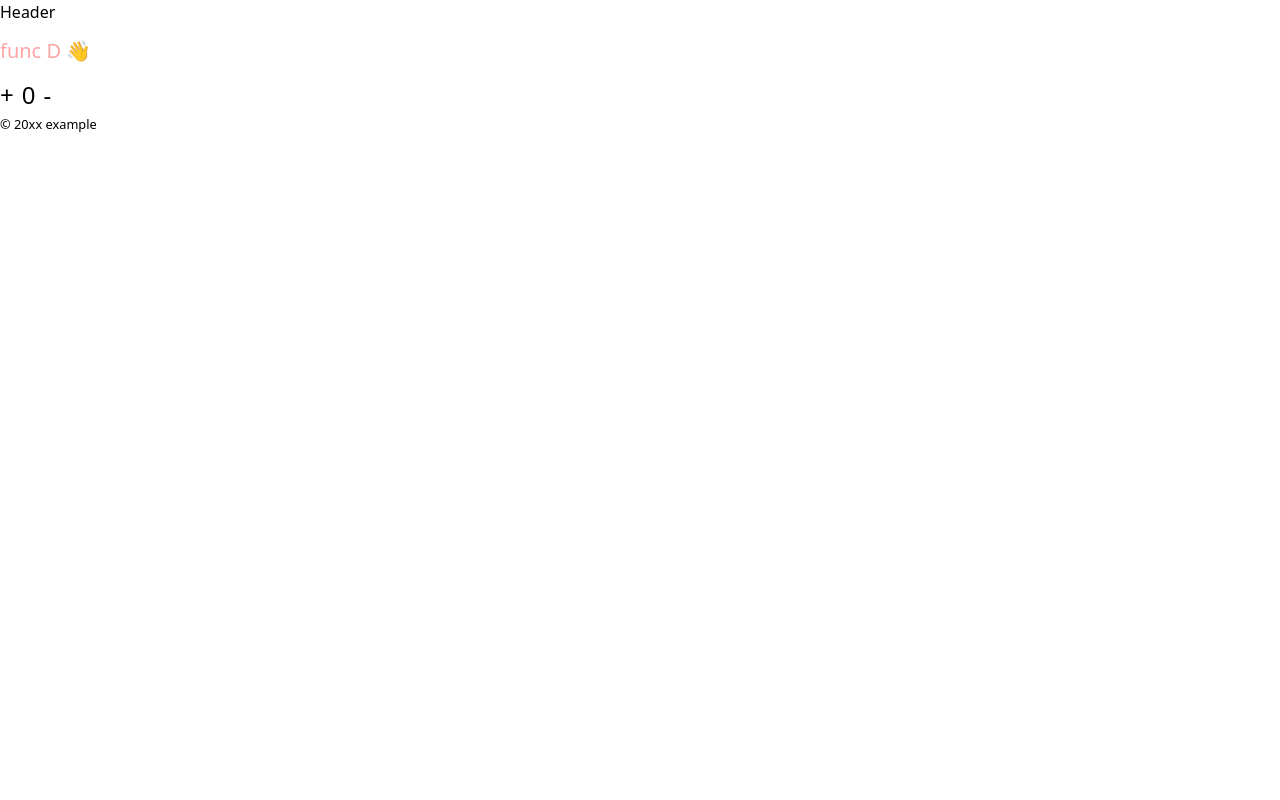
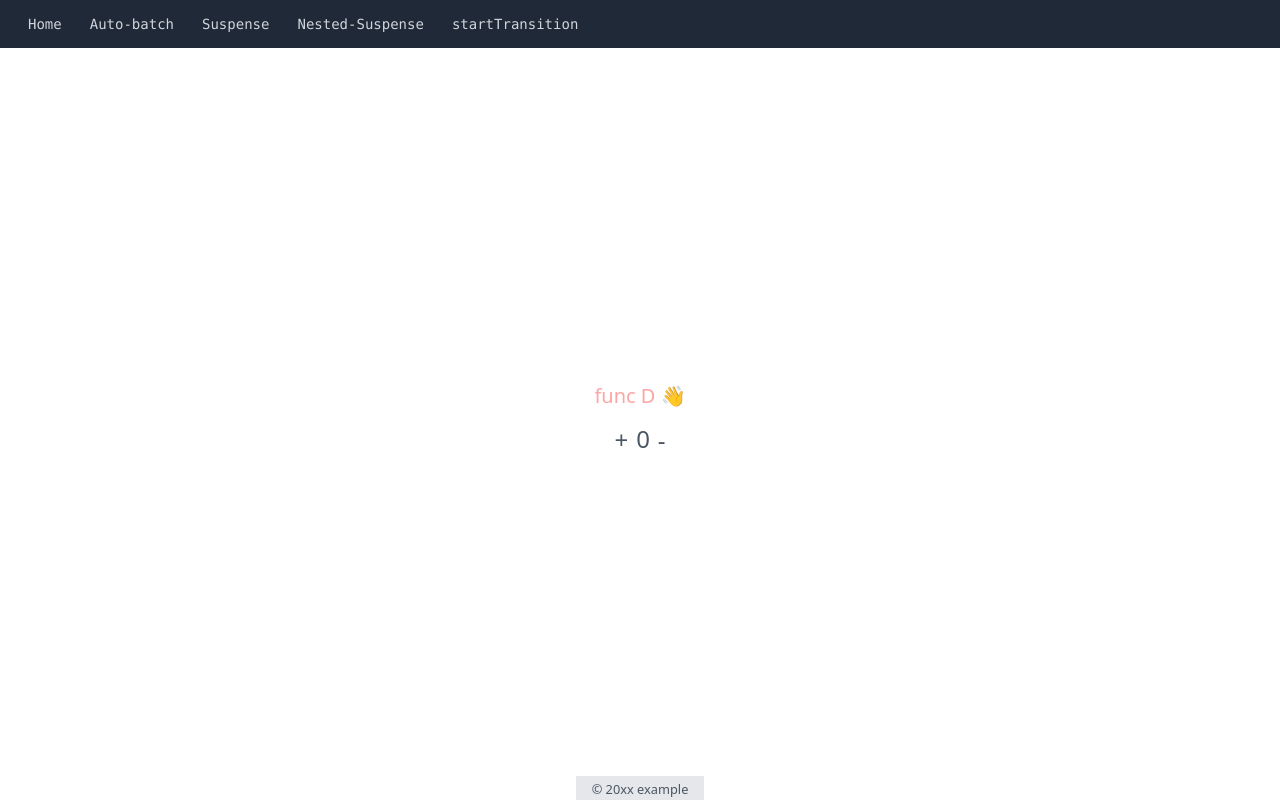
Before and after one commit to kenta0202/initial-next-app, a Next.js app: page / in a window 1280 px wide. Built offline with nearby package versions, Linux system fonts and the light colour scheme; no server answers.

Commit message:
react18 Lesson

```diff
--- a/package.json
+++ b/package.json
@@ -25,6 +25,7 @@
     "react": "^18.1.0",
     "react-dom": "^18.1.0",
     "react-error-boundary": "^3.1.4",
+    "react-query": "^4.0.0-beta.3",
     "react-redux": "^8.0.1",
     "redux-devtools-extension": "^2.13.9"
   },
--- a/src/components/general/layout/Layout.tsx
+++ b/src/components/general/layout/Layout.tsx
@@ -1,6 +1,6 @@
 import Footer from "components/general/Footer";
-import Header from "components/general/Header";
 import { LayoutErrorBoundary } from "components/general/layout/LayoutErrorBoundary";
+import NavBar from "components/practice/NavBar";
 import { FC, ReactNode } from "react";
 
 type Props = {
@@ -10,9 +10,13 @@ type Props = {
 const Layout: FC<Props> = ({ children }) => {
   return (
     <LayoutErrorBoundary>
-      <Header />
-      <main>{children}</main>
-      <Footer />
+      <div className="flex flex-col justify-center items-center min-h-screen text-gray-600">
+        <NavBar />
+        <main className="flex flex-col flex-1 justify-center items-center w-screen">
+          {children}
+        </main>
+        <Footer />
+      </div>
     </LayoutErrorBoundary>
   );
 };
--- /dev/null
+++ b/src/components/practice/AutoBatch.tsx
@@ -0,0 +1,5 @@
+const AutoBatch = () => {
+  return <div>AutoBatch</div>;
+};
+
+export default AutoBatch;
--- /dev/null
+++ b/src/components/practice/NavBar.tsx
@@ -0,0 +1,29 @@
+import Link from "next/link";
+
+const NavBar = () => {
+  return (
+    <nav className="w-screen font-mono bg-gray-800">
+      <div className="flex items-center pl-4 h-12">
+        <div className="flex space-x-1 text-sm">
+          <div className="py-2 px-3 text-gray-300 hover:bg-gray-700 rounded">
+            <Link href="/">Home</Link>
+          </div>
+          <div className="py-2 px-3 text-gray-300 hover:bg-gray-700 rounded">
+            <Link href="/autobatch">Auto-batch</Link>
+          </div>
+          <div className="py-2 px-3 text-gray-300 hover:bg-gray-700 rounded">
+            <Link href="/suspence">Suspense</Link>
+          </div>
+          <div className="py-2 px-3 text-gray-300 hover:bg-gray-700 rounded">
+            <Link href="/nested_suspence">Nested-Suspense</Link>
+          </div>
+          <div className="py-2 px-3 text-gray-300 hover:bg-gray-700 rounded">
+            <Link href="/concurrent">startTransition</Link>
+          </div>
+        </div>
+      </div>
+    </nav>
+  );
+};
+
+export default NavBar;
--- a/src/pages/sample/[color].tsx
+++ b/src/pages/sample/[color].tsx
@@ -1,5 +1,4 @@
 import { useRouter } from "next/router";
-import React from "react";
 
 const Name = () => {
   const router = useRouter();
@@ -14,7 +13,3 @@ const Name = () => {
   );
 };
 export default Name;
-
-// Name.getLayout = function getLayout(page) {
-//   return <Layout>{page}</Layout>;
-// };
--- /dev/null
+++ b/src/pages/sample/react18.tsx
@@ -0,0 +1,11 @@
+import Layout from "components/general/layout/Layout";
+
+const React18 = () => {
+  return <div>React18</div>;
+};
+
+React18.getLayout = function getLayout(page) {
+  return <Layout>{page}</Layout>;
+};
+
+export default React18;
--- a/src/styles/dist.css
+++ b/src/styles/dist.css
@@ -1,5 +1,5 @@
 /*
-! tailwindcss v3.0.18 | MIT License | https://tailwindcss.com
+! tailwindcss v3.0.24 | MIT License | https://tailwindcss.com
 *//*
 1. Prevent padding and border from affecting element width. (https://github.com/mozdevs/cssremedy/issues/4)
 2. Allow adding a border to an element by just adding a border-width. (https://github.com/tailwindcss/tailwindcss/pull/116)
@@ -433,32 +433,85 @@ Ensure the default browser behavior of the `hidden` attribute.
 .flex {
   display: flex;
 }
+.h-12 {
+  height: 3rem;
+}
+.min-h-screen {
+  min-height: 100vh;
+}
+.w-screen {
+  width: 100vw;
+}
+.flex-1 {
+  flex: 1 1 0%;
+}
+.flex-col {
+  flex-direction: column;
+}
+.items-center {
+  align-items: center;
+}
+.justify-center {
+  justify-content: center;
+}
 .gap-2 {
   gap: 0.5rem;
 }
-.p-1 {
-  padding: 0.25rem;
+.space-x-1 > :not([hidden]) ~ :not([hidden]) {
+  --tw-space-x-reverse: 0;
+  margin-right: calc(0.25rem * var(--tw-space-x-reverse));
+  margin-left: calc(0.25rem * calc(1 - var(--tw-space-x-reverse)));
 }
-.p-5 {
-  padding: 1.25rem;
+.rounded {
+  border-radius: 0.25rem;
 }
-.text-center {
-  text-align: center;
+.border-r-2 {
+  border-right-width: 2px;
+}
+.border-t-emerald-50 {
+  --tw-border-opacity: 1;
+  border-top-color: rgb(236 253 245 / var(--tw-border-opacity));
+}
+.bg-gray-200 {
+  --tw-bg-opacity: 1;
+  background-color: rgb(229 231 235 / var(--tw-bg-opacity));
+}
+.bg-gray-800 {
+  --tw-bg-opacity: 1;
+  background-color: rgb(31 41 55 / var(--tw-bg-opacity));
+}
+.px-4 {
+  padding-left: 1rem;
+  padding-right: 1rem;
+}
+.py-2 {
+  padding-top: 0.5rem;
+  padding-bottom: 0.5rem;
+}
+.px-3 {
+  padding-left: 0.75rem;
+  padding-right: 0.75rem;
+}
+.pl-4 {
+  padding-left: 1rem;
 }
 .font-type {
   font-family: M PLUS Rounded 1c;
+}
+.font-mono {
+  font-family: ui-monospace, SFMono-Regular, Menlo, Monaco, Consolas, "Liberation Mono", "Courier New", monospace;
 }
 .text-xl {
   font-size: 1.25rem;
   line-height: 1.75rem;
 }
-.text-3xl {
-  font-size: 1.875rem;
-  line-height: 2.25rem;
-}
 .text-2xl {
   font-size: 1.5rem;
   line-height: 2rem;
+}
+.text-sm {
+  font-size: 0.875rem;
+  line-height: 1.25rem;
 }
 .text-red-300 {
   --tw-text-opacity: 1;
@@ -468,6 +521,19 @@ Ensure the default browser behavior of the `hidden` attribute.
   --tw-text-opacity: 1;
   color: rgb(107 114 128 / var(--tw-text-opacity));
 }
+.text-gray-600 {
+  --tw-text-opacity: 1;
+  color: rgb(75 85 99 / var(--tw-text-opacity));
+}
+.text-gray-300 {
+  --tw-text-opacity: 1;
+  color: rgb(209 213 219 / var(--tw-text-opacity));
+}
 /* .no-scrollbar::-webkit-scrollbar {
     display: none;
   } */
+
+.hover\:bg-gray-700:hover {
+  --tw-bg-opacity: 1;
+  background-color: rgb(55 65 81 / var(--tw-bg-opacity));
+}
```
Also changed, not shown: 2 other files (tests, documents, lock files or other folders).
